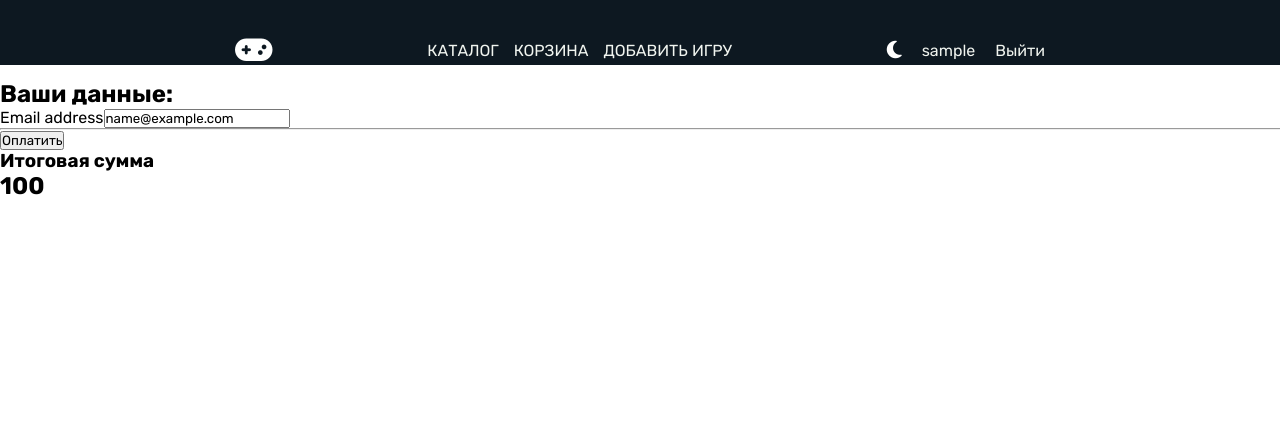
After one commit to nlsnnn/playtopia_django, a Django app: page /payment/checkout/ in a window 1280 px wide; the page is wider, and only the part inside the window is pictured. The commit adds this page. Shown: the top 440 px of that part. Run offline with Django 4.2, Linux system fonts and the light colour scheme; a user stored in the database is signed in; tables that the repository leaves empty hold one stand-in row (values such as "Sample post").

Commit message:
added checkout

```diff
--- /dev/null
+++ b/playtopia/payment/forms.py
@@ -0,0 +1,10 @@
+from django import forms
+from django.contrib.auth import get_user_model
+
+
+class CheckoutForm(forms.ModelForm):
+    # email = forms.EmailField()
+
+    class Meta:
+        model = get_user_model()
+        fields = ['email']
--- /dev/null
+++ b/playtopia/payment/templates/payment/checkout.html
@@ -0,0 +1,25 @@
+{% extends 'base.html' %}
+
+{% block content %}
+<section class="checkout container">
+
+    <form method="post">
+        {% csrf_token %}
+        <h2>Ваши данные:</h2>
+
+        <div class="form-error">{{ form.non_fields_errors }}</div>
+        {% for f in form %}
+        <p><label class="form-label" for="{{ f.id_for_label }}">{{ f.label }}</label>{{ f }}</p>
+        <div class="form-error">{{ f.errors }}</div>
+        {% endfor %}
+        <hr>
+        <p><button type="submit">Оплатить</button></p>
+    </form>
+    <div class="sum">
+        <h3>Итоговая сумма</h3>
+        <h2>{{ sum  }}</h2>
+    </div>
+
+</section>
+
+{% endblock %}
--- a/playtopia/payment/urls.py
+++ b/playtopia/payment/urls.py
@@ -1,7 +1,8 @@
 from django.urls import path
+from . import views
 
 app_name = 'payment'
 
 urlpatterns = [
-
+    path('checkout/', views.Checkout.as_view(), name='checkout')
 ]
--- a/playtopia/payment/views.py
+++ b/playtopia/payment/views.py
@@ -1,3 +1,24 @@
+from typing import Any
+from django.db.models.base import Model as Model
+from django.db.models.query import QuerySet
 from django.shortcuts import render
+from django.views.generic import UpdateView
+
+from cart.cart import CartApp
+
+from .forms import CheckoutForm
+
 
 # Create your views here.
+class Checkout(UpdateView):
+    form_class = CheckoutForm
+    template_name = 'payment/checkout.html'
+
+    def get_object(self, queryset: QuerySet[Any] | None = ...) -> Model:
+        return self.request.user
+
+    def get_context_data(self, **kwargs: Any) -> dict[str, Any]:
+        context = super().get_context_data(**kwargs)
+        cart = CartApp(self.request)
+        context['sum'] = cart.get_total_price()
+        return context
--- a/playtopia/playtopia/urls.py
+++ b/playtopia/playtopia/urls.py
@@ -26,7 +26,7 @@ urlpatterns = [
     path('', include('store.urls')),
     path('auth/', include('users.urls', namespace='users')),
     path('cart/', include('cart.urls', namespace='cart')),
-    # path('payment/', include('payment.urls', namespace='payment'))
+    path('payment/', include('payment.urls', namespace='payment'))
 ]
 
 if settings.DEBUG:
```
Also changed, not shown: playtopia/cart/templates/cart/products.html (+6 -3 lines).
